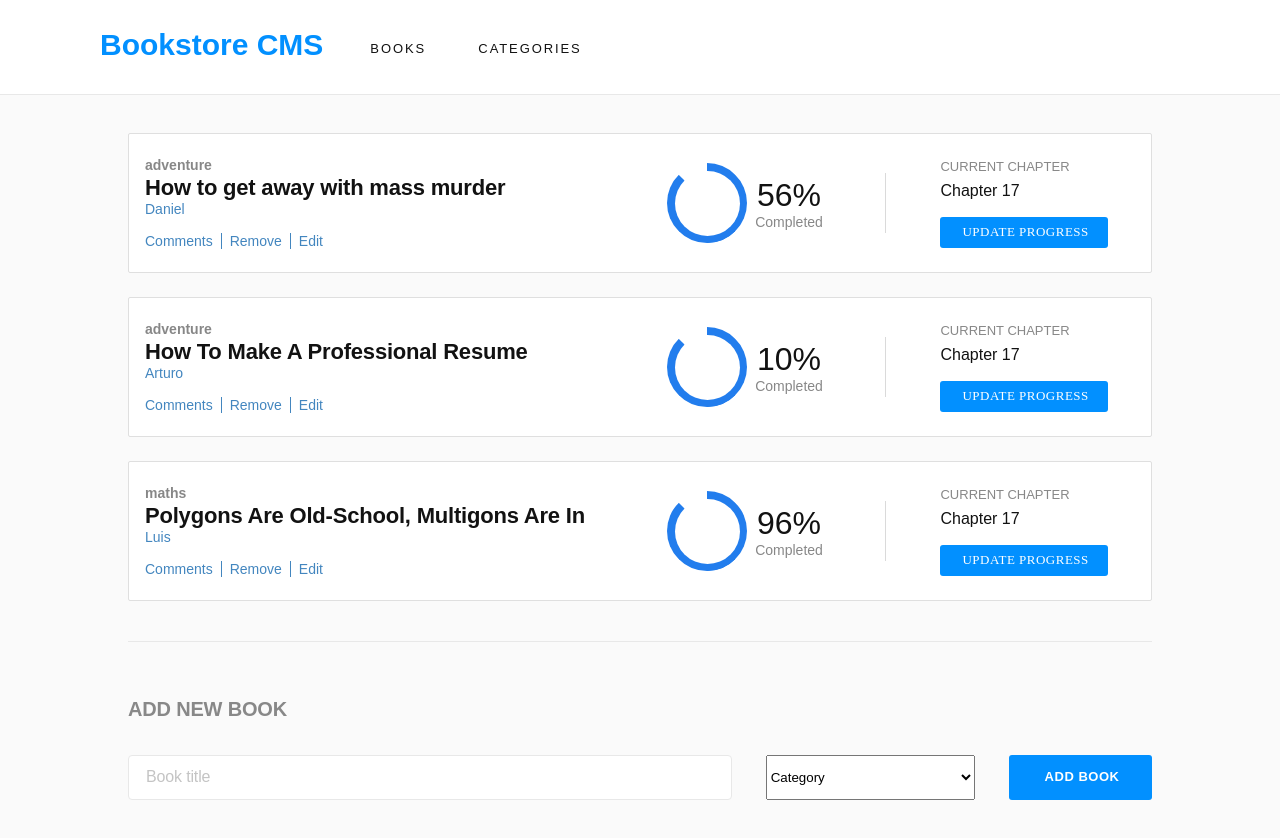
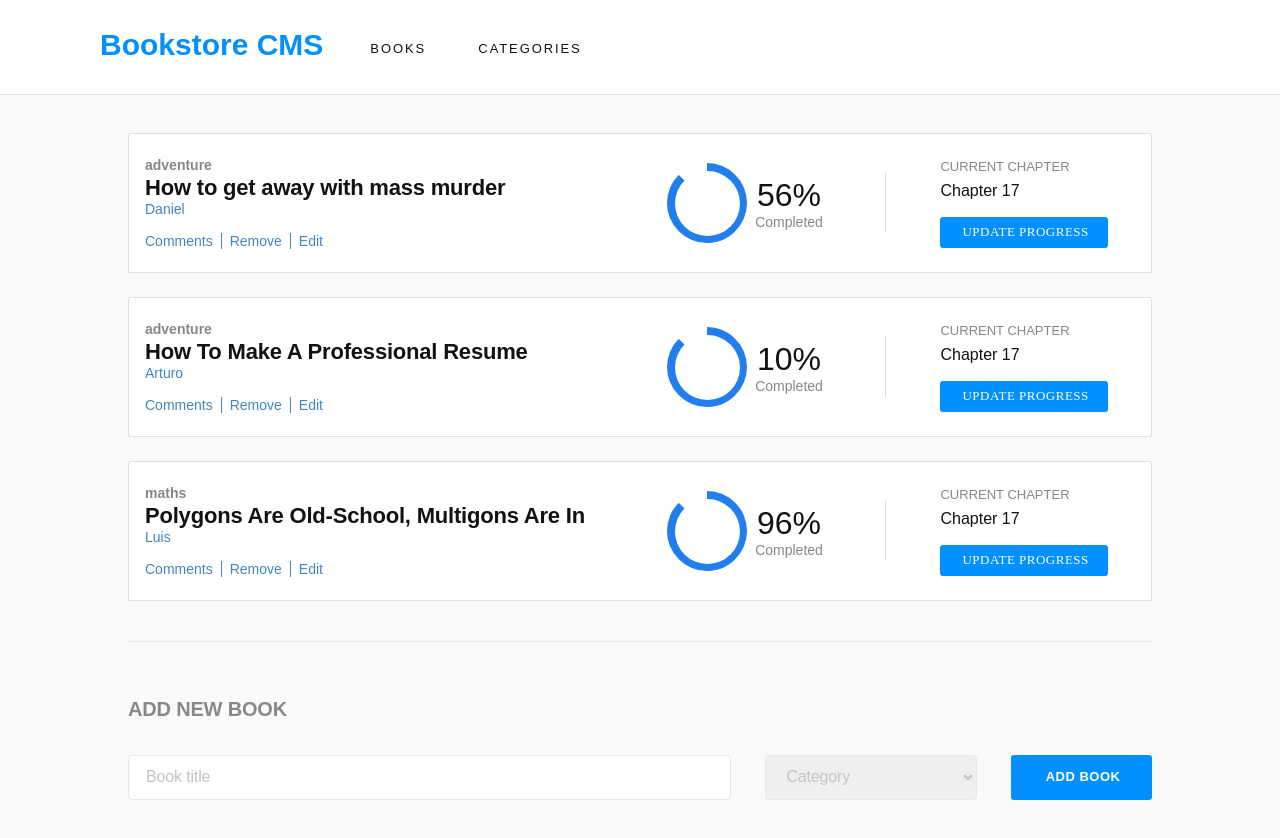
Before and after one commit to Danie12345/bookstore-react, a React (Create React App) app: page /store in a window 1280 px wide. Shown: the top 838 px of the page. Built offline with nearby package versions, Linux system fonts and the light colour scheme.

Commit message:
Fix select styles

```diff
--- a/src/components/books-section/form/Form.css
+++ b/src/components/books-section/form/Form.css
@@ -44,6 +44,14 @@
 .categorySelect {
   width: calc(1.25 * 20.357714285%);
   height: 100%;
+  box-sizing: border-box;
+  padding: 0.375rem 0.938rem 0.563rem 1rem;
+  border-radius: 4px;
+  font-family: 'Montserrat', sans-serif;
+  font-size: 1rem;
+  letter-spacing: -0.15px;
+  border: 1px solid #e8e8e8;
+  color: #c4c4c4;
 }
 
 .addBookBtn {
```
